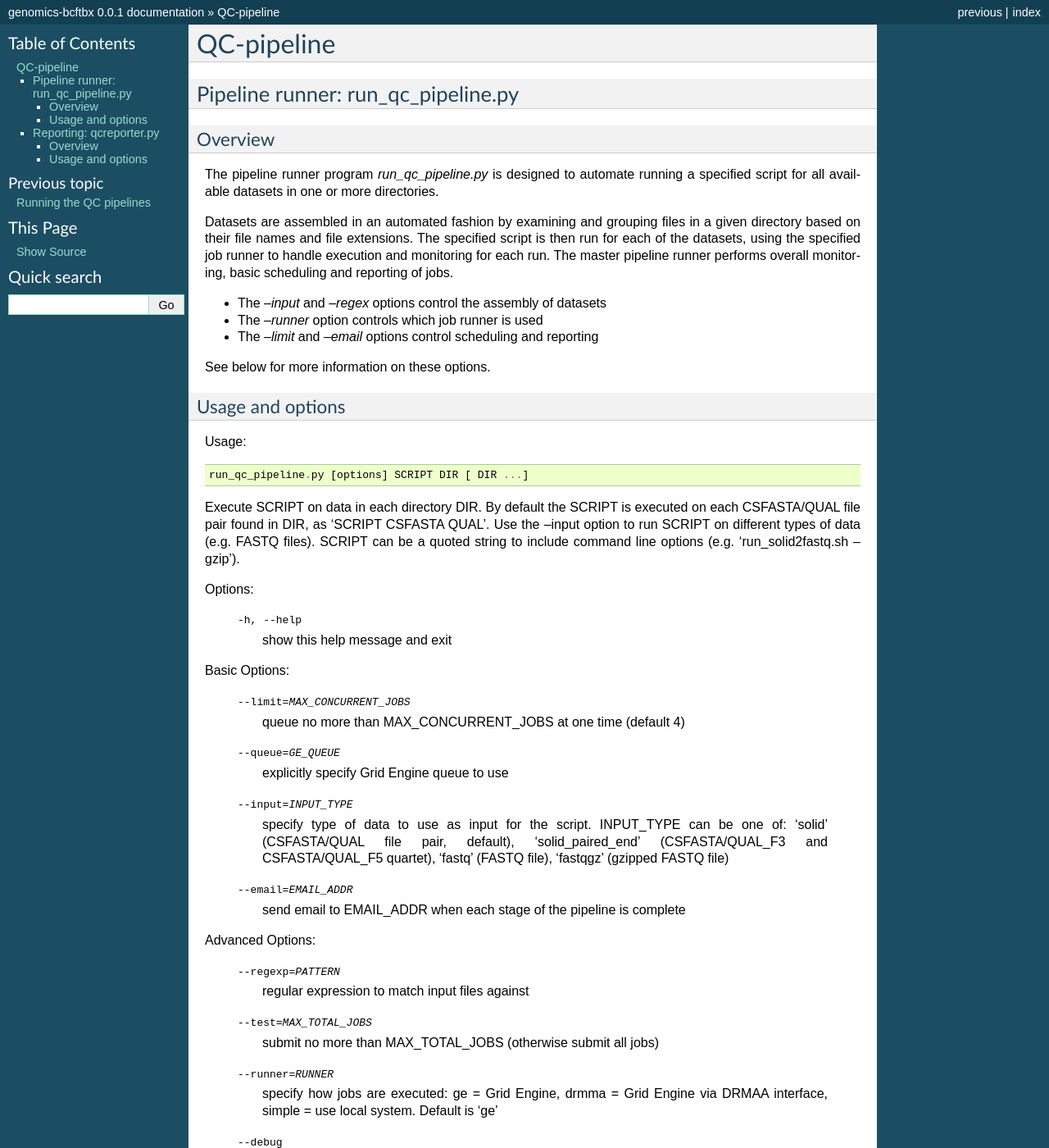
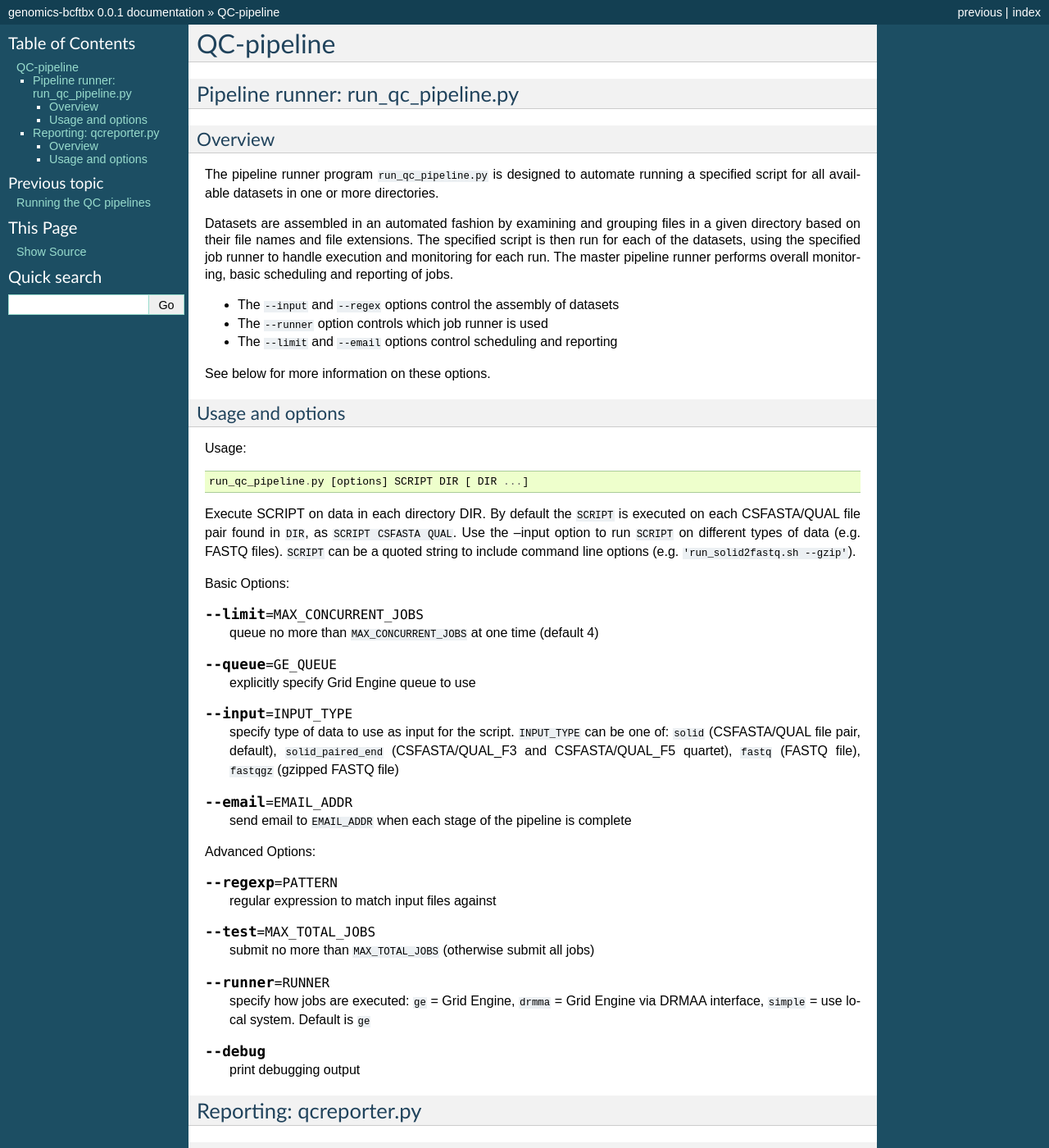
Before and after one commit to fls-bioinformatics-core/genomics, a Sphinx documentation site: the page built from docs/source/reference/qc_pipeline.rst, in a window 1280 px wide and 1400 px high. Shown: the whole window at 82% size. Built offline with Sphinx 7.4.7, drawn with Linux system fonts in a browser that asks for light colours; some of the changed text lies outside the part shown.

Commit message:
docs: update the command reference for QC pipeline.

```diff
--- a/docs/source/reference/qc_pipeline.rst
+++ b/docs/source/reference/qc_pipeline.rst
@@ -7,7 +7,7 @@ Pipeline runner: run_qc_pipeline.py
 Overview
 --------
 
-The pipeline runner program `run_qc_pipeline.py` is designed to automate running
+The pipeline runner program ``run_qc_pipeline.py`` is designed to automate running
 a specified script for all available datasets in one or more directories.
 
 Datasets are assembled in an automated fashion by examining and grouping files in
@@ -16,9 +16,9 @@ script is then run for each of the datasets, using the specified job runner to
 handle execution and monitoring for each run. The master pipeline runner performs
 overall monitoring, basic scheduling and reporting of jobs.
 
-*   The `--input` and `--regex` options control the assembly of datasets
-*   The `--runner` option controls which job runner is used
-*   The `--limit` and `--email` options control scheduling and reporting
+*   The ``--input`` and ``--regex`` options control the assembly of datasets
+*   The ``--runner`` option controls which job runner is used
+*   The ``--limit`` and ``--email`` options control scheduling and reporting
 
 See below for more information on these options.
 
@@ -29,40 +29,51 @@ Usage::
 
      run_qc_pipeline.py [options] SCRIPT DIR [ DIR ...]
 
-Execute SCRIPT on data in each directory DIR. By default the SCRIPT is
-executed on each CSFASTA/QUAL file pair found in DIR, as 'SCRIPT CSFASTA
-QUAL'. Use the --input option to run SCRIPT on different types of data (e.g.
-FASTQ files). SCRIPT can be a quoted string to include command line options
-(e.g. 'run_solid2fastq.sh --gzip').
-
-Options:
-
-    -h, --help            show this help message and exit
+Execute SCRIPT on data in each directory DIR. By default the ``SCRIPT`` is
+executed on each CSFASTA/QUAL file pair found in ``DIR``, as ``SCRIPT CSFASTA
+QUAL``. Use the --input option to run ``SCRIPT`` on different types of data (e.g.
+FASTQ files). ``SCRIPT`` can be a quoted string to include command line options
+(e.g. ``'run_solid2fastq.sh --gzip'``).
 
 Basic Options:
 
-    --limit=MAX_CONCURRENT_JOBS
-                        queue no more than MAX_CONCURRENT_JOBS at one time
-                        (default 4)
-    --queue=GE_QUEUE    explicitly specify Grid Engine queue to use
-    --input=INPUT_TYPE  specify type of data to use as input for the script.
-                        INPUT_TYPE can be one of: 'solid' (CSFASTA/QUAL file
-                        pair, default), 'solid_paired_end' (CSFASTA/QUAL_F3
-                        and CSFASTA/QUAL_F5 quartet), 'fastq' (FASTQ file),
-                        'fastqgz' (gzipped FASTQ file)
-    --email=EMAIL_ADDR  send email to EMAIL_ADDR when each stage of the
-                        pipeline is complete
+.. cmdoption:: --limit=MAX_CONCURRENT_JOBS
+
+    queue no more than ``MAX_CONCURRENT_JOBS`` at one time (default 4)
+
+.. cmdoption:: --queue=GE_QUEUE
+
+    explicitly specify Grid Engine queue to use
+
+.. cmdoption:: --input=INPUT_TYPE
+
+    specify type of data to use as input for the script. ``INPUT_TYPE`` can
+    be one of: ``solid`` (CSFASTA/QUAL file pair, default), ``solid_paired_end``
+    (CSFASTA/QUAL_F3 and CSFASTA/QUAL_F5 quartet), ``fastq`` (FASTQ file),
+    ``fastqgz`` (gzipped FASTQ file)
+
+.. cmdoption:: --email=EMAIL_ADDR
+
+    send email to ``EMAIL_ADDR`` when each stage of the pipeline is complete
 
 Advanced Options:
 
-    --regexp=PATTERN    regular expression to match input files against
-    --test=MAX_TOTAL_JOBS
-                        submit no more than MAX_TOTAL_JOBS (otherwise submit
-                        all jobs)
-    --runner=RUNNER     specify how jobs are executed: ge = Grid Engine, drmma
-                        = Grid Engine via DRMAA interface, simple = use local
-                        system. Default is 'ge'
-    --debug             print debugging output
+.. cmdoption:: --regexp=PATTERN
+
+    regular expression to match input files against
+
+.. cmdoption:: --test=MAX_TOTAL_JOBS
+
+    submit no more than ``MAX_TOTAL_JOBS`` (otherwise submit all jobs)
+
+.. cmdoption:: --runner=RUNNER
+
+    specify how jobs are executed: ``ge`` = Grid Engine, ``drmma`` = Grid Engine
+    via DRMAA interface, ``simple`` = use local system. Default is ``ge``
+
+.. cmdoption:: --debug
+
+    print debugging output
 
 
 Reporting: qcreporter.py
@@ -71,12 +82,12 @@ Reporting: qcreporter.py
 Overview
 --------
 
-`qcreporter.py` generates HTML reports for QC. It can be run on the outputs from
-either `solid_qc.sh` or `illumina_qc.sh` scripts and will try to determine the
+``qcreporter.py`` generates HTML reports for QC. It can be run on the outputs from
+either ``solid_qc.sh`` or ``illumina_qc.sh`` scripts and will try to determine the
 platform and run type automatically.
 
-In some cases this automatic detection may fail, in which case the `--platform`
-and `--format` options can be used to explicit speciy the platform type and/or
+In some cases this automatic detection may fail, in which case the ``--platform``
+and ``--format`` options can be used to explicit speciy the platform type and/or
 the type of input files that are expected; see the section on "Reporting
 recipes" below.
 
@@ -87,20 +98,30 @@ Usage::
 
     qcreporter.py [options] DIR [ DIR ...]
 
-Generate QC report for each directory DIR which contains the outputs from a QC
-script (either SOLiD or Illumina). Creates a 'qc_report.<run>.<name>.html'
-file in DIR plus an archive 'qc_report.<run>.<name>.zip' which contains the
+Generate QC report for each directory ``DIR`` which contains the outputs from a QC
+script (either SOLiD or Illumina). Creates a ``qc_report.<run>.<name>.html``
+file in ``DIR`` plus an archive ``qc_report.<run>.<name>.zip`` which contains the
 HTML plus all the necessary files for unpacking and viewing elsewhere.
 
 Options:
 
-    -h, --help            show this help message and exit
-    --platform=PLATFORM   explicitly set the type of sequencing platform
-                          ('solid', 'illumina')
-    --format=DATA_FORMAT  explicitly set the format of files ('solid',
-                          'solid_paired_end', 'fastq', 'fastqgz')
-    --qc_dir=QC_DIR       specify a different name for the QC results
-                          subdirectory (default is 'qc')
-    --verify              don't generate report, just verify the QC outputs
-    --regexp=PATTERN      select subset of files which match regular expression
-                          PATTERN
+.. cmdoption:: --platform=PLATFORM
+
+    explicitly set the type of sequencing platform (``solid``, ``illumina``)
+
+.. cmdoption:: --format=DATA_FORMAT
+
+    explicitly set the format of files (``solid``, ``solid_paired_end``,
+    ``fastq``, ``fastqgz``)
+
+.. cmdoption:: --qc_dir=QC_DIR
+
+    specify a different name for the QC results subdirectory (default is ``qc``)
+
+.. cmdoption:: --verify
+
+    don't generate report, just verify the QC outputs
+
+.. cmdoption:: --regexp=PATTERN
+
+    select subset of files which match regular expression ``PATTERN``
```
